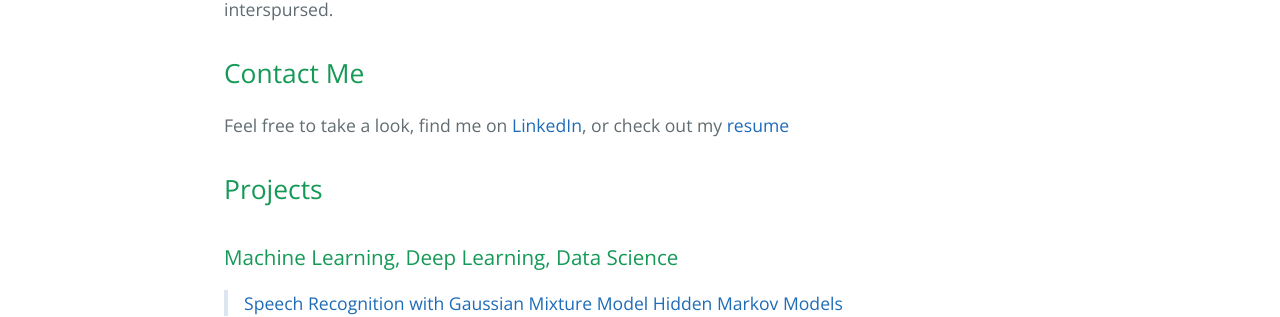
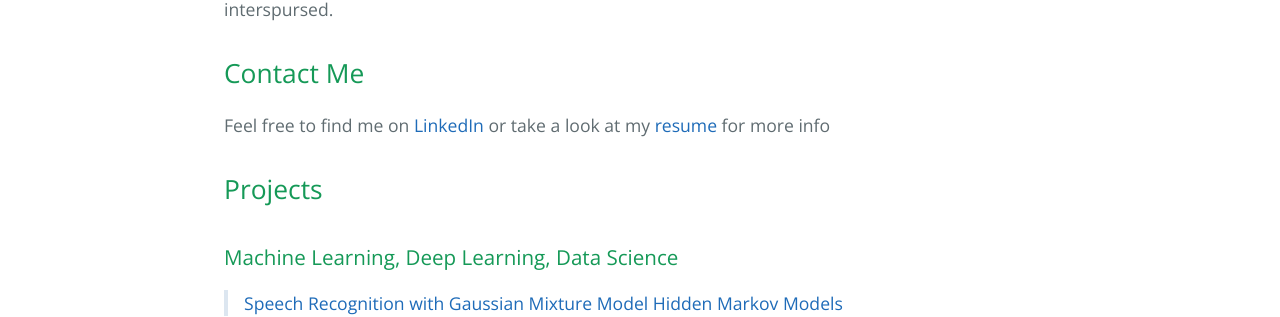
Before and after one commit to walkerhughes/portfolio, a Jekyll site: the page built from index.md, in a window 1280 px wide. Shown: the part 825-1142 px from the top of the page. Built offline with Jekyll 4.4.1, drawn with Linux system fonts in a browser that asks for light colours; our own code applies the rules of GitHub Pages for plain Markdown files.

Commit message:
Update index.md

```diff
--- a/index.md
+++ b/index.md
@@ -18,7 +18,7 @@ Below are some projects I've been working on with a couple research papers from
 
 ## Contact Me
 
-<p>Feel free to take a look, find me on <a href="https://www.linkedin.com/in/walker-hughes/">LinkedIn</a>, or check out my <a href="./Hughes, Walker.pdf">resume</a></p>
+<p>Feel free to find me on <a href="https://www.linkedin.com/in/walker-hughes/">LinkedIn</a> or take a look at my <a href="./Hughes, Walker.pdf">resume</a> for more info</p>
 
 ## Projects
 
```
